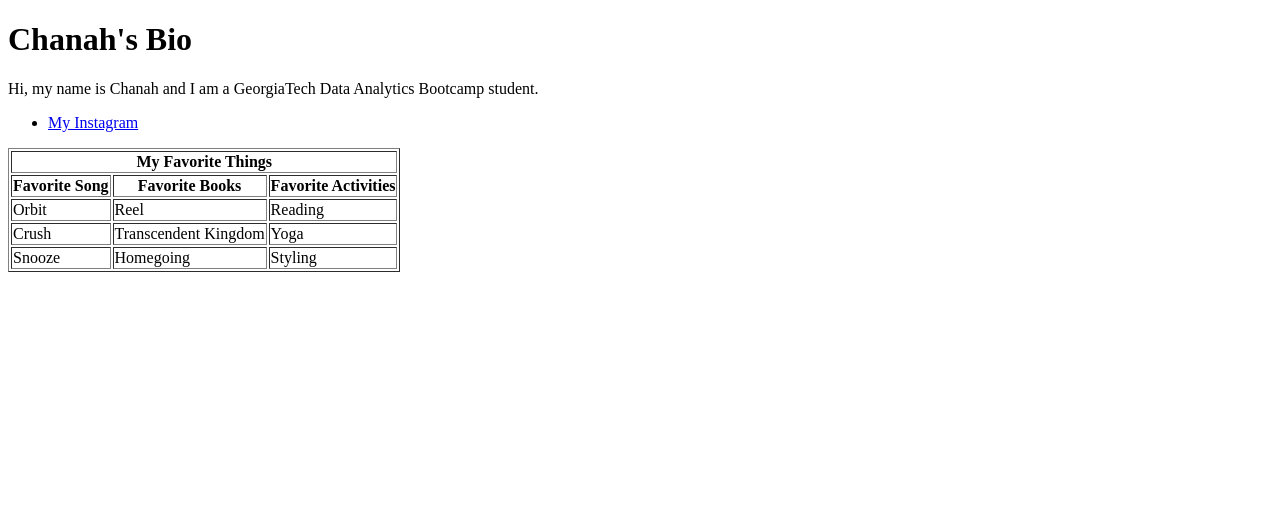
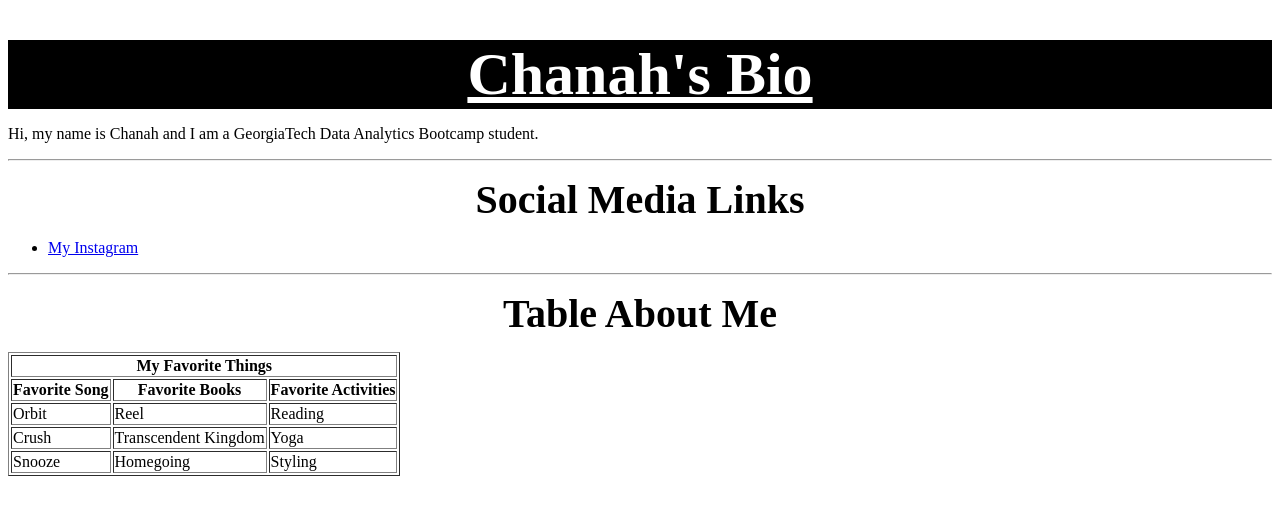
Before and after one commit to chanahdunbar/chanahdunbar.github.io, a plain HTML site: page index.html in a window 1280 px wide. Drawn offline with Linux system fonts and the light colour scheme.

Commit message:
Update index.html

```diff
--- a/index.html
+++ b/index.html
@@ -6,15 +6,44 @@
   <title>Chanah Dunbar</title>
 </head>
 
+<style>
+  h1{
+    /* Put a 15-pixel margin at the bottom of the heading. */
+    margin-bottom: 15px;
+    /* Change the size of your font to 60 pixels high. */
+    font-size: 60px;
+    /* This will color the heading font white. */
+    color: white;
+    /* Align the text to the center of its enclosing element (e.g. div). */
+    text-align: center;
+    /* Underline the text. */
+    text-decoration: underline;
+    /* The background of the heading element will now be black. */
+    background-color: black;
+  }
+
+  h2 {
+    /* Put a 15-pixel margin at the top of all h2 headings. */
+    margin-top: 15px;
+    margin-bottom: 15px;
+    font-size: 40px;
+    text-align: center;
+  }
+</style>
+
 <body>
   <h1>Chanah's Bio</h1>
 
   <p>Hi, my name is Chanah and I am a GeorgiaTech Data Analytics Bootcamp student. </p>
+  <hr>
 
+  <h2>Social Media Links</h2>
   <ul>
     <li><a href= https://www.instagram.com/ target="_blank">My Instagram</a></li>
   </ul>
+  <hr>
 
+  <h2>Table About Me</h2>
   <table border="1">
     <thead>
       <tr>
```
